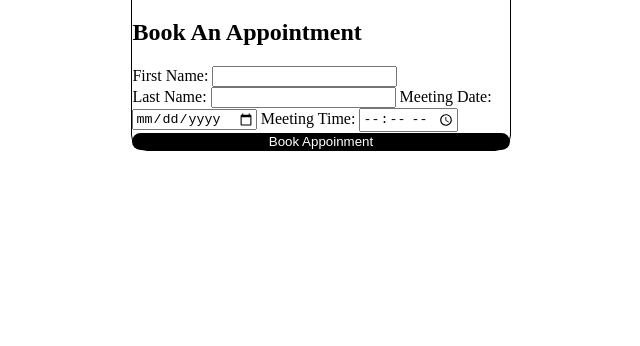
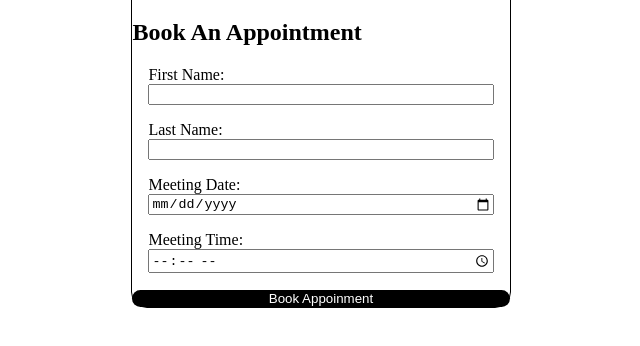
Before and after one commit to ConMan2O/Appointment-Scheduler, a website: page views/home.html in a window 1280 px wide. Shown: the part 70-416 px from the top of the page, without its empty margins (319-959 px from the left). Drawn offline with Linux system fonts and the light colour scheme; files that its build step writes are made by us from their sources; files whose address does not match are found by name.

Commit message:
Added styling for fields in the form

```diff
--- a/public/styles/style.css
+++ b/public/styles/style.css
@@ -32,6 +32,12 @@ button[type="submit"]:hover {
     cursor: pointer;
 }
 
+.field-container{
+    display: flex;
+    flex-direction: column;
+    margin: 1rem;
+}
+
 .error {
     color: var(--error-font-color);
     display: none;
--- a/views/home.html
+++ b/views/home.html
@@ -21,15 +21,21 @@
         <span class="error" id="error-fname">First name is required</span>
       </div>
 
-      <label for="lastName">Last Name:</label>
-      <input type="text" id="lname" name="lname">
-      <span class="error" id="error-lname">Last name is required</span>
+      <div class="field-container">
+        <label for="lastName">Last Name:</label>
+        <input type="text" id="lname" name="lname">
+        <span class="error" id="error-lname">Last name is required</span>
+      </div>
 
+      <div class="field-container">
         <label for="date">Meeting Date:</label>
         <input type="date" id="date" name="date">
+      </div>
 
+      <div class="field-container">
         <label for="time">Meeting Time:</label>
         <input type="time" id="time" name="time">
+      </div>
 
       <button type="submit">Book Appoinment</button>
     </form>
```
